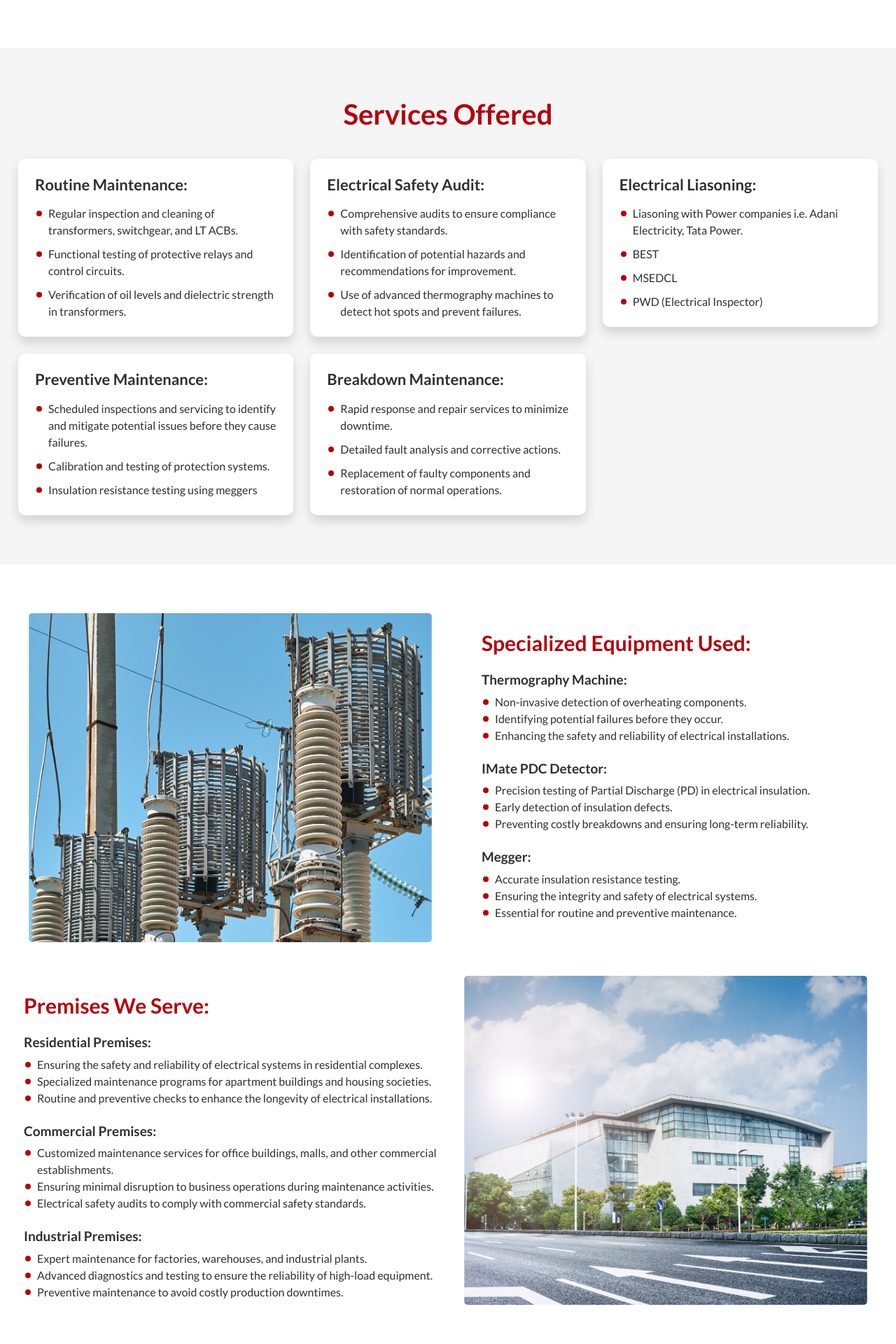
After one commit to Sachin-Dashzer/project-transformer-maintainence-company, a PHP site: page /trasnformer-maintanenece.php in a window 1280 px wide. The commit adds this page. Shown: the part 981-2901 px from the top of the page at 70% size. Run offline with PHP 8.4, Linux system fonts and the light colour scheme; some libraries are stand-ins or nearby versions.

Commit message:
all inner pages completed

```diff
--- a/css/style.css
+++ b/css/style.css
@@ -1355,3 +1387,67 @@ tbody tr:hover {
 .newBtnTheme:after{
   background-color: var(--secondary-color);
 }
+
+.newAboutImg {
+  width: 100%;
+  height: 430px;
+}
+.newAboutImg2 {
+  width: 100%;
+  height: 490px;
+}
+.newAboutImg img , .newAboutImg2 img{
+  width: 100%;
+  height: 100%;
+  object-fit: cover;
+  border-radius: 4px;
+}
+
+.newtitle{
+  font-size: 19px;
+}
+.serviceBox h4{
+  font-size: 22px;
+}
+.serviceBox ul li , .newlist li{
+  padding-left: 19px;
+  margin-top: 10px;
+  position: relative;
+  /* font-size: 17px; */
+}
+.newlist li{
+  margin-top: 0px;
+
+}
+.serviceBox ul li::before , .newlist li::before{
+  content: '';
+  width: 8px;
+  height: 8px;
+  background: var(--primary-color);
+  position: absolute;
+  left: 2px;
+  top: 8px;
+  border-radius: 100%;
+}
+
+
+
+.newServices .serviceBox:hover{
+  transform: none;
+}
+
+.newdetails-Img{
+    width: 100%;
+    height: 470px;
+    transform: scaleX(0.95);
+}
+.newdetails-Img img , .choose-img img{
+  width: 100%;
+  height: 100%;
+  object-fit: cover;
+  border-radius: 5px;
+}
+.choose-img{
+
+  height: 500px;
+}
--- a/include/header.php
+++ b/include/header.php
@@ -18,10 +18,10 @@
 					<li class="<?php if ($page == 'about') {
 									echo 'active';
 								} ?>"><a href="about.php">About us</a></li>
-					<li class="<?php if ($page == '') {
+					<li class="<?php if ($page == 'trasnformer-maintanenece') {
 									echo 'active';
-								} ?>"><a href="ht-transformer-maintenance.php">HT Transformer Maintenance</a></li>
-					<li class="<?php if ($page == '') {
+								} ?>"><a href="trasnformer-maintanenece.php">HT Transformer Maintenance</a></li>
+					<li class="<?php if ($page == 'electrical-contracting') {
 									echo 'active';
 								} ?>"><a href="electrical-contracting.php">Electrical Contracting</a></li>
 					<li class="<?php if ($page == 'clients') {
--- /dev/null
+++ b/trasnformer-maintanenece.php
@@ -0,0 +1,279 @@
+<?php $page = 'trasnformer-maintanenece'; ?>
+<!DOCTYPE html>
+<html lang="en">
+
+<head>
+    <title>HT Transformer Maintenance || Rely Enterprises</title>
+    <meta name="description" content="" />
+    <?php include 'include/head-links.php'; ?>
+    <meta property="og:url" content="<?php echo $page_url ?>">
+    <meta property="og:title" content="">
+    <meta property="og:description" content="">
+    <meta property="og:image" content="images/logo.png">
+    <meta name="twitter:card" content="">
+    <meta name="twitter:site" content="<?php echo $page_url ?>">
+    <meta name="twitter:title" content="">
+    <meta name="twitter:description" content="">
+    <meta name="twitter:image" content="images/logo.png">
+</head>
+
+<body>
+    <div class="wrapper">
+        <?php include 'include/header.php'; ?>
+
+        <div style="background: url(images/electrical-bg.png); background-size: cover;" class="shortBanner-2 d-flex align-items-lg-center px-5 ">
+
+            <h2 class="heading fontWeight600 font-heading ps-3">TECHNICAL AND PROFESSIONAL <br /> DETAILS
+                FOR MAINTENANCE <br> SERVICES</h2>
+        </div>
+
+
+
+
+
+        <section>
+            <div class="containerFull px-3">
+                <div class="row">
+
+                    <div class="col-lg-7">
+
+
+                        <div class="newAbout pt-4">
+
+                            <h5 class="small_heading fontWeight700 text-primary ps-1">Introduction to </h5>
+                            <h3 class="large_heading fontWeight700 mt-2">Transformer Maintenance</h3>
+
+                            <p class="mt-3 newtitle">
+                                We are a leading provider of comprehensive maintenance services for HT/LT equipment in 11kV/22kV
+                                substations. Maintaining transformers is crucial for their optimal performance, longevity, and safety.
+                                Regular maintenance tasks and periodic tests/checks help identify potential issues, ensure proper
+                                functioning, and prevent major failures. Our services extend to residential, commercial, and industrial
+                                premises, ensuring the highest standards of operational efficiency and safety
+                            </p>
+                            <p class="mt-3 newtitle fontWeight4500 text-primary"><strong>Mission: </strong>To deliver top-notch maintenance services, ensuring uninterrupted and safe operations of
+                                electrical installations across various premises, while adhering to industry standards and regulatory
+                                requirements.</p>
+
+
+
+                        </div>
+
+
+                    </div>
+
+
+
+                    <div class="col-lg-5 px-4">
+
+                        <div class="newAboutImg">
+                            <img src="images/about-1.jpg" alt="">
+                        </div>
+
+
+
+                    </div>
+                </div>
+            </div>
+        </section>
+
+
+
+        <section class="bgLight">
+            <div class="containerFull px-3">
+                <div class="newServices">
+                    <h2 class="large_heading text-center fontWeight700 text-primary">Services Offered</h2>
+                    <div class="row mt-3">
+                        <div class="col-4 mt-4">
+                            <div class="serviceBox p-4 shadow">
+                                <h4 class="fontWeight700">Routine Maintenance:</h4>
+                                <ul class="mt-3">
+                                    <li>Regular inspection and cleaning of transformers, switchgear, and LT ACBs.</li>
+                                    <li>Functional testing of protective relays and control circuits.</li>
+                                    <li>Verification of oil levels and dielectric strength in transformers.</li>
+                                </ul>
+                            </div>
+                        </div>
+
+
+                        <div class="col-4 mt-4">
+                            <div class="serviceBox p-4 shadow">
+                                <h4 class="fontWeight700">Electrical Safety Audit:</h4>
+                                <ul class="mt-3">
+                                    <li>Comprehensive audits to ensure compliance with safety standards.</li>
+                                    <li>Identification of potential hazards and recommendations for improvement.</li>
+                                    <li>Use of advanced thermography machines to detect hot spots and prevent failures.</li>
+
+                                </ul>
+                            </div>
+                        </div>
+                        <div class="col-4 mt-4">
+                            <div class="serviceBox p-4 shadow">
+                                <h4 class="fontWeight700">Electrical Liasoning:</h4>
+                                <ul class="mt-3">
+                                    <li>Liasoning with Power companies i.e. Adani Electricity, Tata Power.</li>
+                                    <li>BEST</li>
+                                    <li>MSEDCL</li>
+                                    <li>PWD (Electrical Inspector)</li>
+                                </ul>
+                            </div>
+                        </div>
+                        <div class="col-4 mt-4">
+                            <div class="serviceBox p-4 shadow">
+                                <h4 class="fontWeight700">Preventive Maintenance:</h4>
+                                <ul class="mt-3">
+                                    <li>Scheduled inspections and servicing to identify and mitigate potential issues before they cause
+                                        failures.</li>
+                                    <li>Calibration and testing of protection systems.</li>
+                                    <li>Insulation resistance testing using meggers</li>
+
+                                </ul>
+                            </div>
+                        </div>
+                        <div class="col-4 mt-4">
+                            <div class="serviceBox p-4 shadow">
+                                <h4 class="fontWeight700">Breakdown Maintenance:</h4>
+                                <ul class="mt-3">
+                                    <li>Rapid response and repair services to minimize downtime.</li>
+                                    <li>Detailed fault analysis and corrective actions.</li>
+                                    <li>Replacement of faulty components and restoration of normal operations.</li>
+
+                                </ul>
+                            </div>
+                        </div>
+
+                    </div>
+                </div>
+            </div>
+        </section>
+
+
+        <section>
+            <div class="containerFull px-3">
+                <div class="row">
+                    <div class="col-lg-6 pe-2">
+                        <div class="newdetails-Img"><img src="images/equipments.jpg" alt=""></div>
+                    </div>
+                    <div class="col-lg-6 ps-5">
+                        <div class="newdetails-Content pt-4">
+                            <h3 class="sub_heading fontWeight700 text-primary">Specialized Equipment Used:</h3>
+                            <h5 class="newtitle mt-4 fontWeight700">Thermography Machine:</h5>
+                            <ul class="mt-2 newlist">
+                                <li>Non-invasive detection of overheating components.</li>
+                                <li>Identifying potential failures before they occur.</li>
+                                <li>Enhancing the safety and reliability of electrical installations.</li>
+
+                            </ul>
+                            <h5 class="newtitle mt-4 fontWeight700">IMate PDC Detector:</h5>
+                            <ul class="mt-2 newlist">
+                                <li>Precision testing of Partial Discharge (PD) in electrical insulation.</li>
+                                <li>Early detection of insulation defects.</li>
+                                <li>Preventing costly breakdowns and ensuring long-term reliability.</li>
+
+                            </ul>
+                            <h5 class="newtitle mt-4 fontWeight700">Megger:</h5>
+                            <ul class="mt-2 newlist">
+                                <li>Accurate insulation resistance testing.</li>
+                                <li>Ensuring the integrity and safety of electrical systems.</li>
+                                <li>Essential for routine and preventive maintenance.</li>
+
+                            </ul>
+                        </div>
+                    </div>
+                </div>
+                <div class="row mt-5">
+                    <div class="col-lg-6 pe-2">
+                        <div class="newdetails-Content pt-4 ps-2">
+                            <h3 class="sub_heading fontWeight700 text-primary">Premises We Serve:</h3>
+                            <h5 class="newtitle mt-4 fontWeight700">Residential Premises:</h5>
+                            <ul class="mt-2 newlist">
+                                <li>Ensuring the safety and reliability of electrical systems in residential complexes.</li>
+                                <li>Specialized maintenance programs for apartment buildings and housing societies.</li>
+                                <li>Routine and preventive checks to enhance the longevity of electrical installations.</li>
+
+                            </ul>
+                            <h5 class="newtitle mt-4 fontWeight700">Commercial Premises:</h5>
+                            <ul class="mt-2 newlist">
+                                <li>Customized maintenance services for office buildings, malls, and other commercial
+                                    establishments.</li>
+                                <li>Ensuring minimal disruption to business operations during maintenance activities.</li>
+                                <li>Electrical safety audits to comply with commercial safety standards.</li>
+
+                            </ul>
+                            <h5 class="newtitle mt-4 fontWeight700">Industrial Premises:</h5>
+                            <ul class="mt-2 newlist">
+                                <li>Expert maintenance for factories, warehouses, and industrial plants.</li>
+                                <li>Advanced diagnostics and testing to ensure the reliability of high-load equipment.</li>
+                                <li>Preventive maintenance to avoid costly production downtimes.</li>
+
+                            </ul>
+                        </div>
+                    </div>
+                    <div class="col-lg-6 ps-2">
+                        <div class="newdetails-Img"><img src="images/premises.jpg" alt=""></div>
+                    </div>
+                </div>
+            </div>
+        </section>
+
+
+
+        <section class="bgLight chooseus pb-0">
+
+
+            <div class="containerFull  px-3">
+
+                <h1 class="font-heading large_heading fontWeight700 text-center text-primary">Why Choose us</h1>
+
+
+
+                <div class="row mt-3">
+
+
+                    <div class="col-lg-4 pt-5">
+                        <h5 class="small_heading fontWeight700">Expertise and Experience:</h5>
+                        <ul class="mt-2 newlist">
+                            <li class="title mt-3">Team of highly skilled and certified technicians.</li>
+                            <li class="title mt-2">Extensive experience in maintaining HT/LT equipment across various premises.</li>
+                            <li class="title mt-2">Proven track record of reliability and customer satisfaction.</li>
+
+                        </ul>
+                        <h5 class="small_heading mt-4 fontWeight700">Safety and Compliance:</h5>
+                        <ul class="mt-2 newlist">
+                            <li class="title mt-3">Strict adherence to industry standards and regulatory requirements.</li>
+                            <li class="title mt-2">Commitment to the highest levels of safety for our customers and employees.</li>
+
+
+                        </ul>
+                    </div>
+                    <div class="col-lg-4 d-flex align-items-center justify-content-center">
+                        <div class="choose-img">
+                            <img src="images/choose-us.png" alt="">
+                        </div>
+                    </div>
+                    <div class="col-lg-4 pt-5">
+                        <h5 class="small_heading fontWeight700">State-of-the-Art Technology:</h5>
+                        <ul class="mt-2 newlist">
+                            <li class="title mt-3">Utilization of the latest diagnostic and testing equipment.</li>
+                            <li class="title mt-2">Continuous investment in technology to provide the best services.</li>
+
+                        </ul>
+
+                        <h5 class="small_heading mt-4 fontWeight700">Customized Solutions:</h5>
+                        <ul class="mt-2 newlist">
+                            <li class="title mt-3">Tailored maintenance programs to meet specific customer needs.</li>
+                            <li class="title mt-2">Flexible scheduling to minimize disruption to operations.</li>
+
+                        </ul>
+
+                    </div>
+                </div>
+            </div>
+        </section>
+
+
+        <?php include 'include/footer.php'; ?>
+    </div>
+    <?php include 'include/footer-links.php'; ?>
+</body>
+
+</html>
```
Also changed, not shown: other parts of css/style.css (+36 -4 lines), electrical-contracting.php (added, +269 -0 lines), images/choose-us.png (added), images/electrical-bg-2.png (added), images/electrical-bg.png (added), images/equipments.jpg (added), images/premises.jpg (added).
